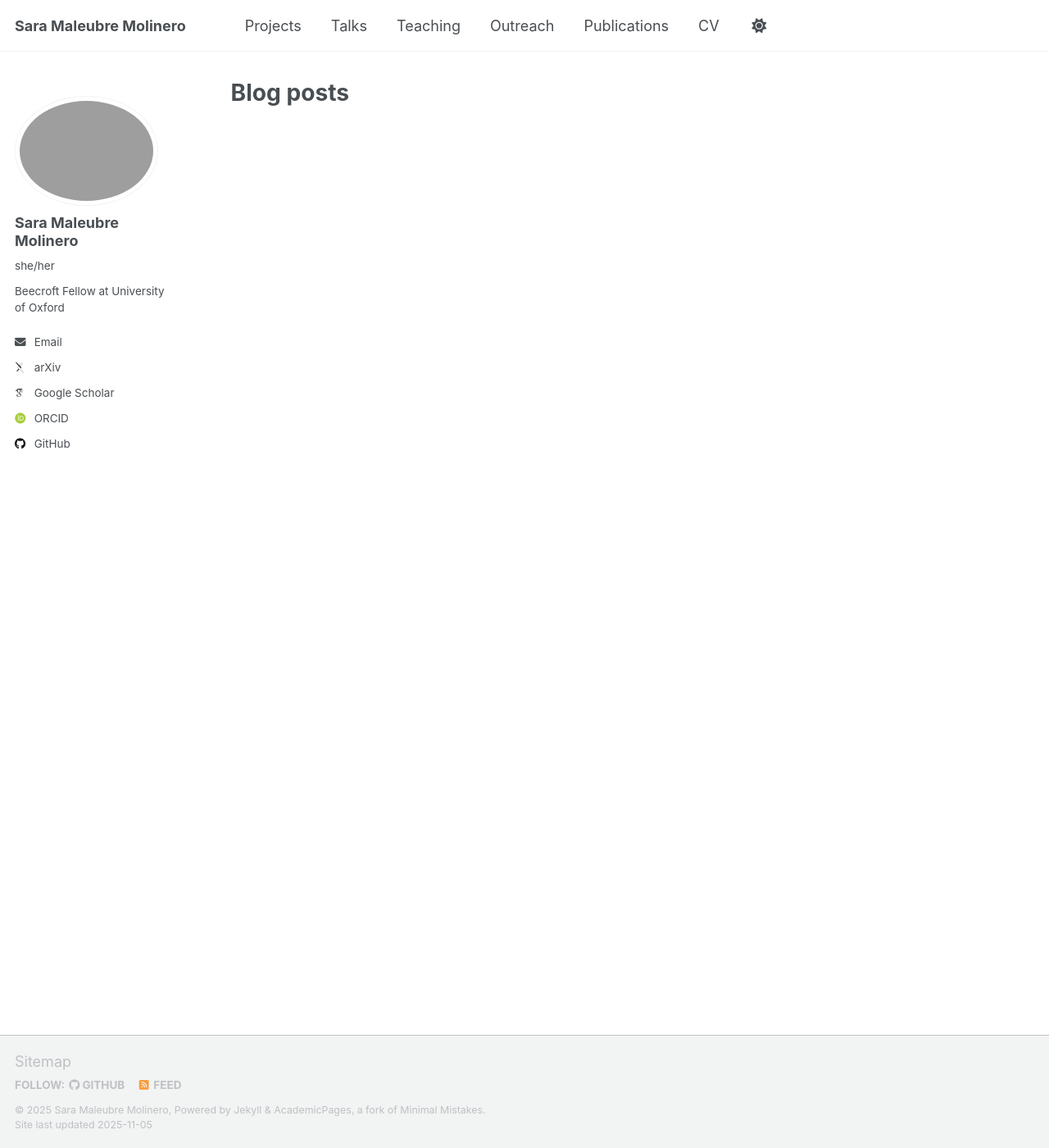
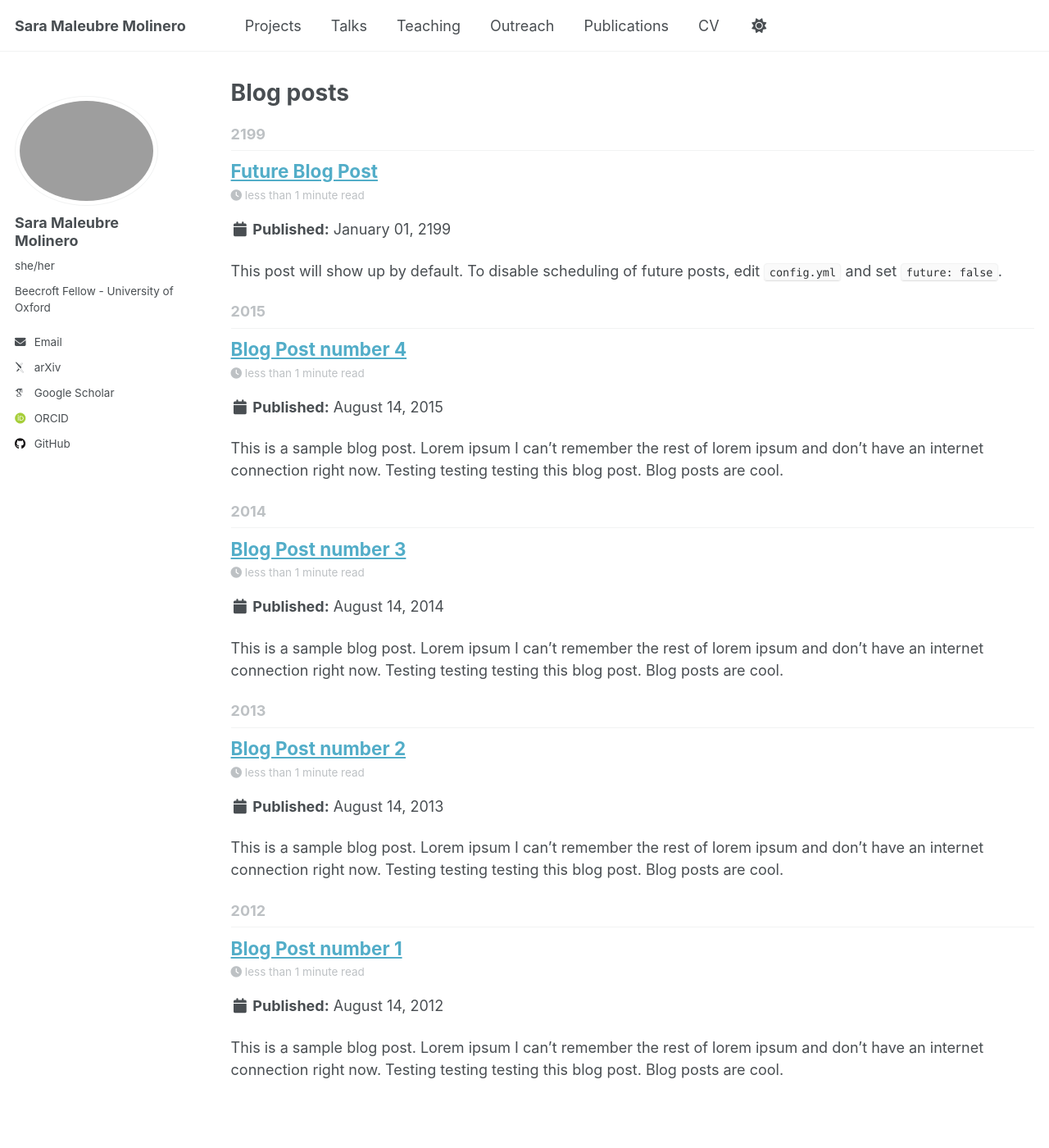
Before and after one commit to SaraMaleubre/saramaleubre.github.io, a Jekyll site: the page built from _pages/year-archive.html, in a window 1280 px wide and 1400 px high. Shown: the whole window at 82% size. Built offline with Jekyll 4.4.1, drawn with Linux system fonts in a browser that asks for light colours; some web fonts are replaced; a script that is not in the unit is left out.

Commit message:
not sure if I broke it

```diff
--- a/_config.yml
+++ b/_config.yml
@@ -26,7 +26,7 @@ author:
   avatar           : "profile.jpeg"
   name             : "Sara Maleubre Molinero"
   pronouns         : "she/her"
-  bio              : "Beecroft Fellow at University of Oxford"
+  bio              : "Beecroft Fellow - University of Oxford"
   location         : #"Earth"
   employer         : #"Red Brick University"
   uri              : # URL
--- a/_data/navigation.yml
+++ b/_data/navigation.yml
@@ -18,7 +18,7 @@ main:
     url: /teaching/
 
   - title: "Outreach"
-    url: /outreach/
+    url: /year-archive/
 
   - title: "Publications"
     url: /publications/
```
Also changed, not shown: _posts/2012-08-14-blog-post-1.md (renamed from _outreach/2012-08-14-blog-post-1.md), _posts/2013-08-14-blog-post-2.md (renamed from _outreach/2013-08-14-blog-post-2.md), _posts/2014-08-14-blog-post-3.md (renamed from _outreach/2014-08-14-blog-post-3.md), _posts/2015-08-14-blog-post-4.md (renamed from _outreach/2015-08-14-blog-post-4.md), _posts/2199-01-01-future-post.md (renamed from _outreach/2199-01-01-future-post.md).
